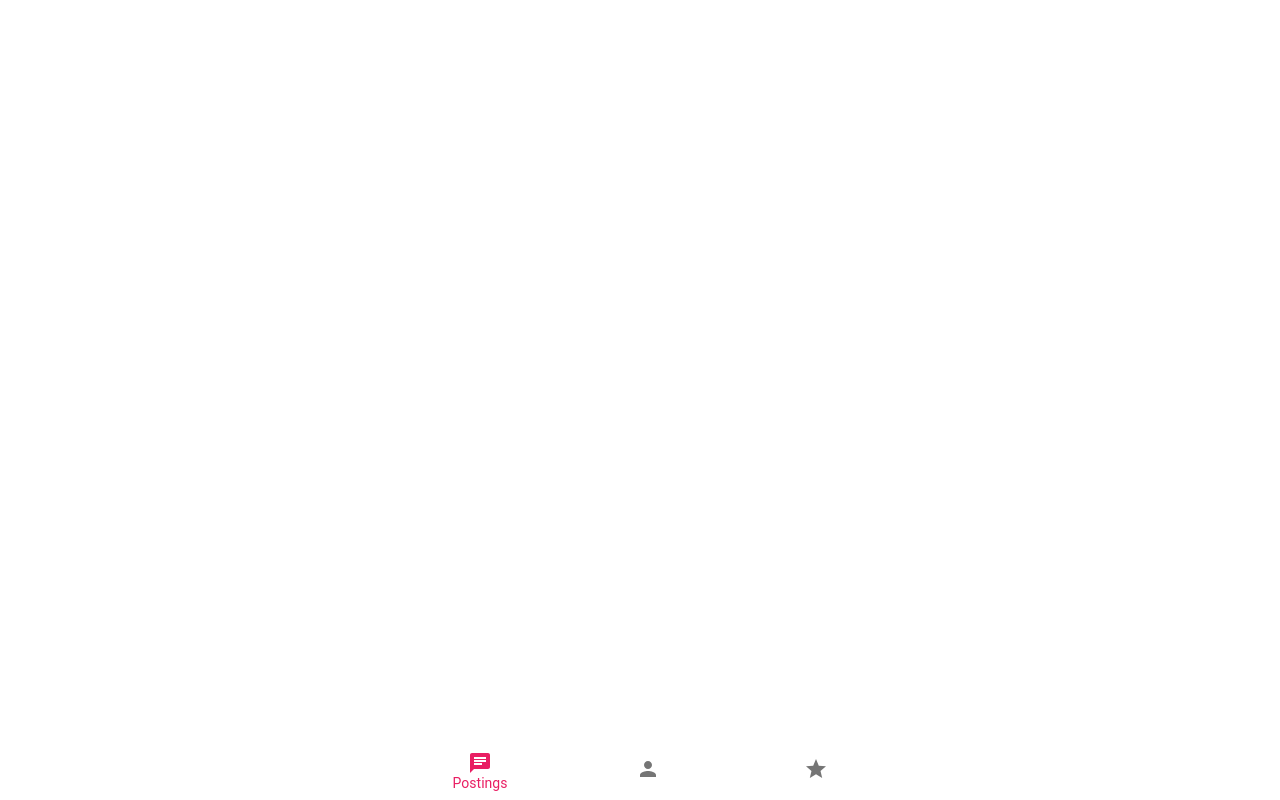
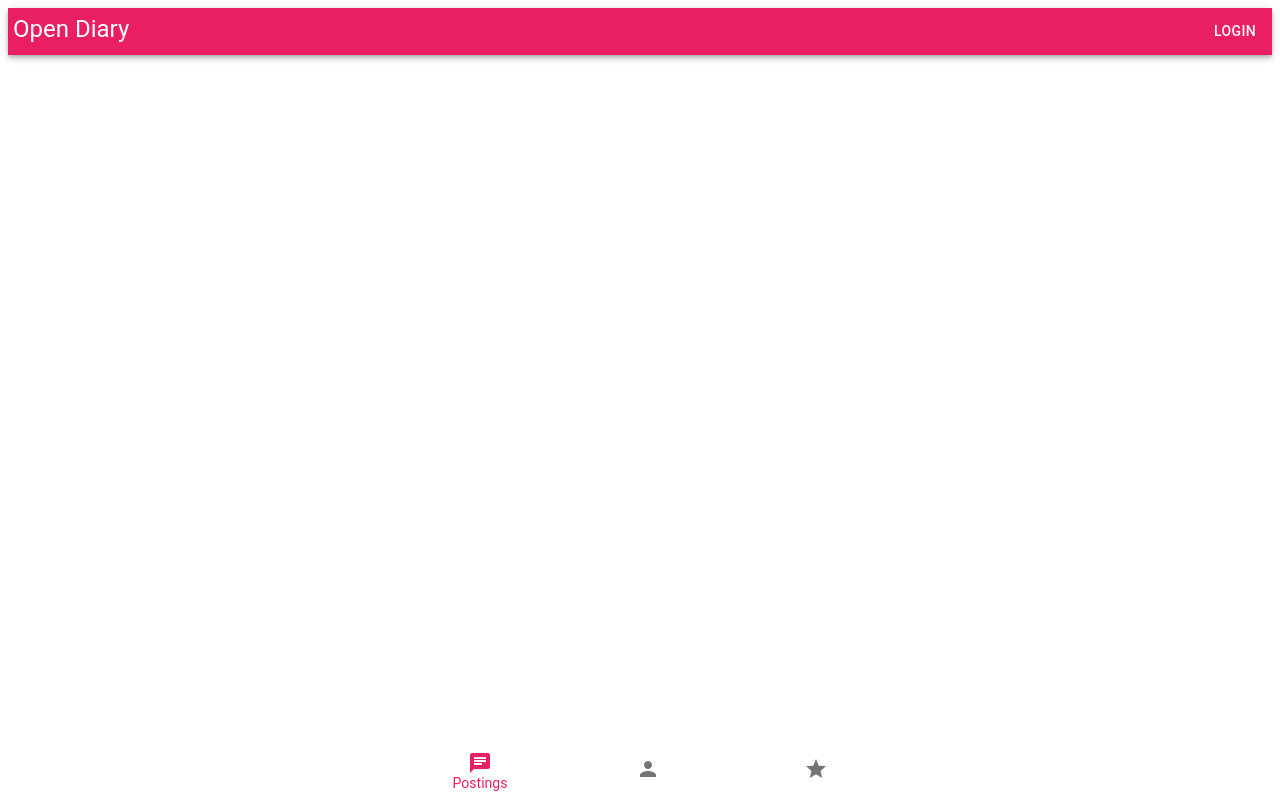
Before and after one commit to ColdLombax/Personal-Open-Diary, a React (Create React App) app: page / in a window 1280 px wide. Built offline with nearby package versions, Linux system fonts and the light colour scheme.

Commit message:
Topbar added to app.tsx

```diff
--- a/src/App.tsx
+++ b/src/App.tsx
@@ -1,10 +1,12 @@
 import React from 'react';
 
 import BottomNavbar from './components/BottomNavbar';
+import TopBar from './components/TopBar';
 
 export default function App() {
   return (
     <div>
+      <TopBar />
       <BottomNavbar />
     </div>
   );
```
